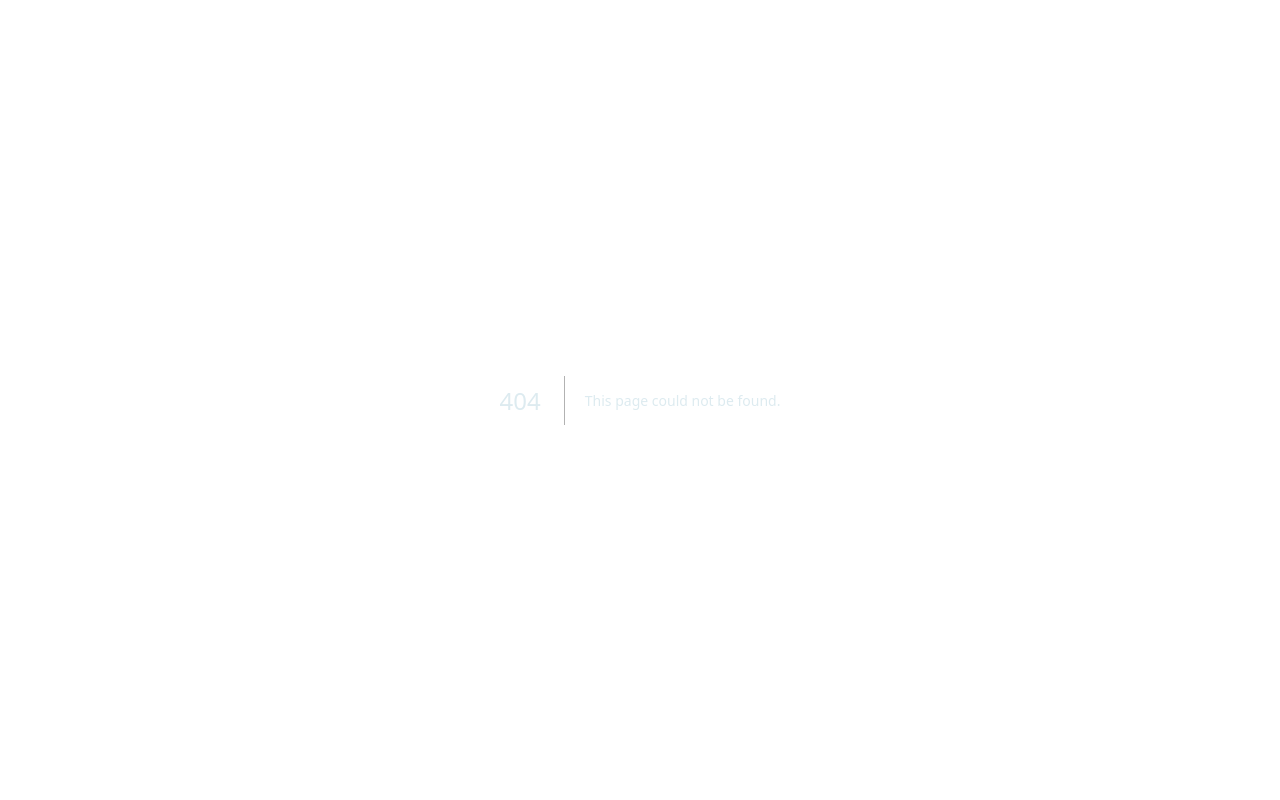
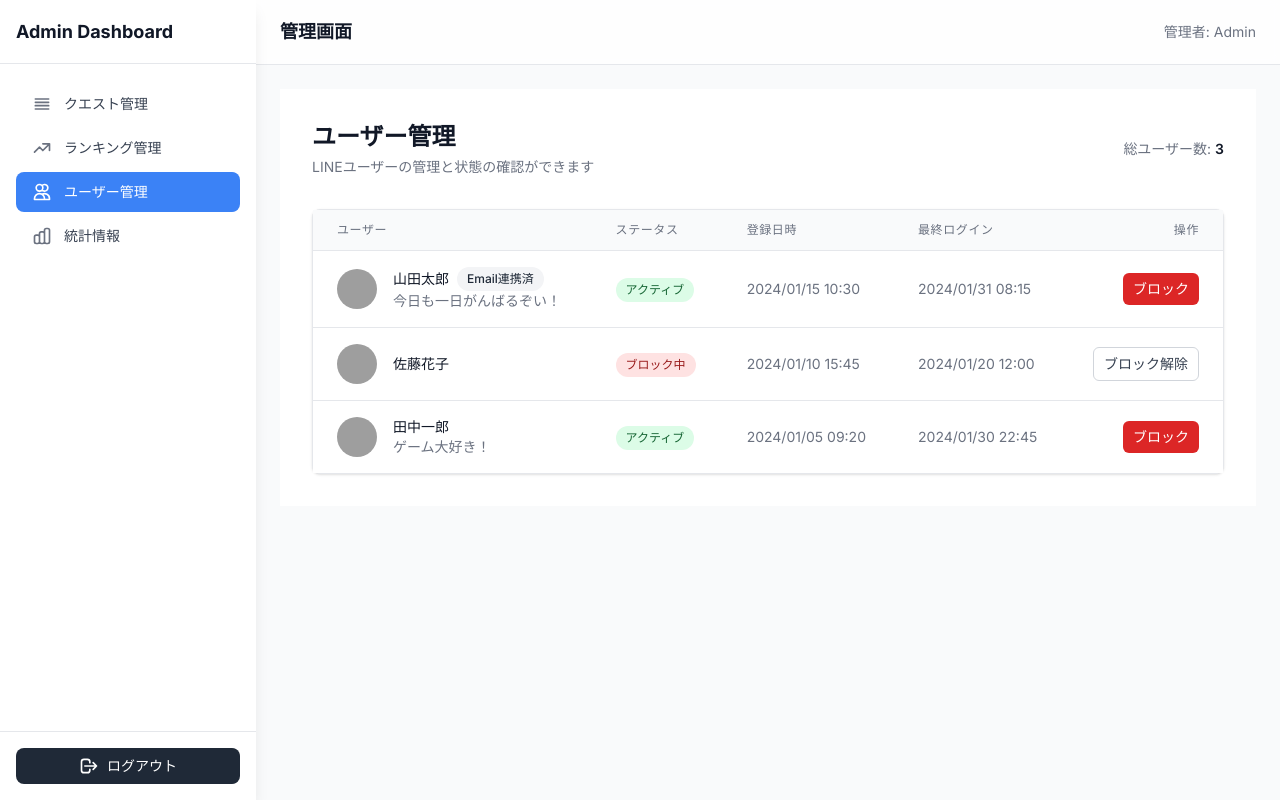
Before and after one commit to rakansens/game-portal, a Next.js app: page /admin/users in a window 1280 px wide. Before the commit this address had no page. Built offline with nearby package versions, Linux system fonts and the light colour scheme; grey boxes are pictures that could not be loaded.

Commit message:
✨ feat: 管理者用LINEユーザー管理画面の作成
- LINEユーザー一覧表示機能の追加
- ユーザーのブロック/解除機能の追加
- ユーザープロフィール情報の表示
- Email連携状態の表示
- 登録日時と最終ログイン日時の表示

```diff
--- /dev/null
+++ b/app/admin/users/page.tsx
@@ -0,0 +1,155 @@
+'use client';
+
+import { useState } from 'react';
+import { Button } from '@/components/admin/ui/Button';
+import { Badge } from '@/components/admin/ui/Badge';
+
+interface LineUser {
+  id: string;
+  displayName: string;
+  pictureUrl: string;
+  statusMessage?: string;
+  email?: string;
+  isBlocked: boolean;
+  registeredAt: string;
+  lastLoginAt: string;
+}
+
+// モックデータ
+const mockUsers: LineUser[] = [
+  {
+    id: 'U1234567890abcdef1',
+    displayName: '山田太郎',
+    pictureUrl: 'https://profile.line-scdn.net/sample1.jpg',
+    statusMessage: '今日も一日がんばるぞい！',
+    email: 'taro.yamada@example.com',
+    isBlocked: false,
+    registeredAt: '2024-01-15T10:30:00Z',
+    lastLoginAt: '2024-01-31T08:15:00Z',
+  },
+  {
+    id: 'U1234567890abcdef2',
+    displayName: '佐藤花子',
+    pictureUrl: 'https://profile.line-scdn.net/sample2.jpg',
+    isBlocked: true,
+    registeredAt: '2024-01-10T15:45:00Z',
+    lastLoginAt: '2024-01-20T12:00:00Z',
+  },
+  {
+    id: 'U1234567890abcdef3',
+    displayName: '田中一郎',
+    pictureUrl: 'https://profile.line-scdn.net/sample3.jpg',
+    statusMessage: 'ゲーム大好き！',
+    isBlocked: false,
+    registeredAt: '2024-01-05T09:20:00Z',
+    lastLoginAt: '2024-01-30T22:45:00Z',
+  },
+];
+
+export default function AdminUsersPage() {
+  const [users, setUsers] = useState<LineUser[]>(mockUsers);
+
+  const handleBlock = async (userId: string) => {
+    try {
+      // TODO: API call to block/unblock user
+      setUsers(users.map(user =>
+        user.id === userId ? { ...user, isBlocked: !user.isBlocked } : user
+      ));
+    } catch (error) {
+      console.error('Failed to update user status:', error);
+    }
+  };
+
+  const formatDate = (dateString: string) => {
+    return new Date(dateString).toLocaleString('ja-JP', {
+      year: 'numeric',
+      month: '2-digit',
+      day: '2-digit',
+      hour: '2-digit',
+      minute: '2-digit',
+    });
+  };
+
+  return (
+    <div className="flex-1 bg-white p-8">
+      <div className="mb-8 flex items-center justify-between">
+        <div>
+          <h1 className="text-2xl font-bold text-gray-900">ユーザー管理</h1>
+          <p className="mt-1 text-sm text-gray-500">LINEユーザーの管理と状態の確認ができます</p>
+        </div>
+        <div className="flex items-center gap-4">
+          <div className="text-sm text-gray-500">
+            総ユーザー数: <span className="font-semibold text-gray-900">{users.length}</span>
+          </div>
+        </div>
+      </div>
+
+      <div className="rounded-lg border border-gray-200 bg-white shadow">
+        <div className="overflow-x-auto">
+          <table className="min-w-full divide-y divide-gray-200">
+            <thead className="bg-gray-50">
+              <tr>
+                <th className="px-6 py-3 text-left text-xs font-medium text-gray-500 uppercase tracking-wider">ユーザー</th>
+                <th className="px-6 py-3 text-left text-xs font-medium text-gray-500 uppercase tracking-wider">ステータス</th>
+                <th className="px-6 py-3 text-left text-xs font-medium text-gray-500 uppercase tracking-wider">登録日時</th>
+                <th className="px-6 py-3 text-left text-xs font-medium text-gray-500 uppercase tracking-wider">最終ログイン</th>
+                <th className="px-6 py-3 text-right text-xs font-medium text-gray-500 uppercase tracking-wider">操作</th>
+              </tr>
+            </thead>
+            <tbody className="bg-white divide-y divide-gray-200">
+              {users.map((user) => (
+                <tr key={user.id} className="hover:bg-gray-50">
+                  <td className="px-6 py-4 whitespace-nowrap">
+                    <div className="flex items-center">
+                      <div className="h-10 w-10 flex-shrink-0">
+                        <img className="h-10 w-10 rounded-full" src={user.pictureUrl} alt="" />
+                      </div>
+                      <div className="ml-4">
+                        <div className="flex items-center gap-2">
+                          <div className="text-sm font-medium text-gray-900">{user.displayName}</div>
+                          {user.email && (
+                            <Badge variant="secondary" className="text-xs">
+                              Email連携済
+                            </Badge>
+                          )}
+                        </div>
+                        {user.statusMessage && (
+                          <div className="text-sm text-gray-500">{user.statusMessage}</div>
+                        )}
+                      </div>
+                    </div>
+                  </td>
+                  <td className="px-6 py-4 whitespace-nowrap">
+                    <Badge
+                      variant={user.isBlocked ? 'danger' : 'success'}
+                      className="text-xs"
+                    >
+                      {user.isBlocked ? 'ブロック中' : 'アクティブ'}
+                    </Badge>
+                  </td>
+                  <td className="px-6 py-4 whitespace-nowrap text-sm text-gray-500">
+                    {formatDate(user.registeredAt)}
+                  </td>
+                  <td className="px-6 py-4 whitespace-nowrap text-sm text-gray-500">
+                    {formatDate(user.lastLoginAt)}
+                  </td>
+                  <td className="px-6 py-4 whitespace-nowrap text-right text-sm font-medium">
+                    <div className="flex justify-end gap-2">
+                      <Button
+                        onClick={() => handleBlock(user.id)}
+                        variant={user.isBlocked ? 'secondary' : 'danger'}
+                        size="sm"
+                      >
+                        {user.isBlocked ? 'ブロック解除' : 'ブロック'}
+                      </Button>
+                    </div>
+                  </td>
+                </tr>
+              ))}
+            </tbody>
+          </table>
+        </div>
+      </div>
+    </div>
+  );
+}
```
Also changed, not shown: types/line.ts (added, +10 -0 lines).
